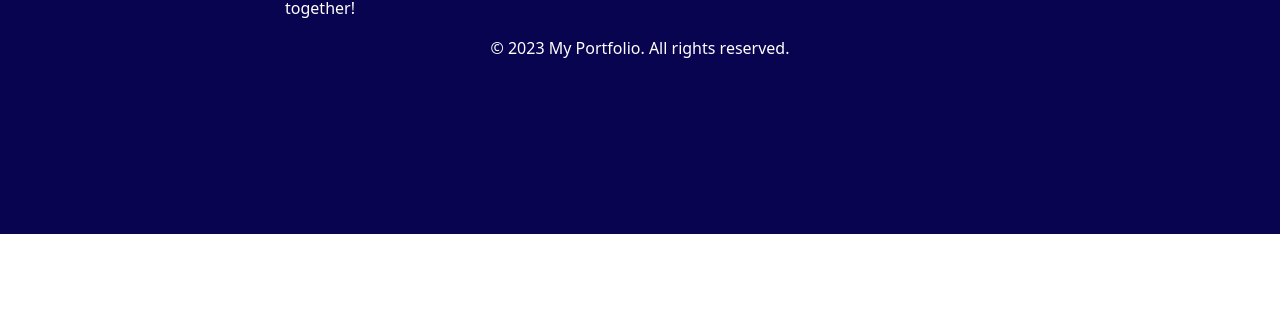
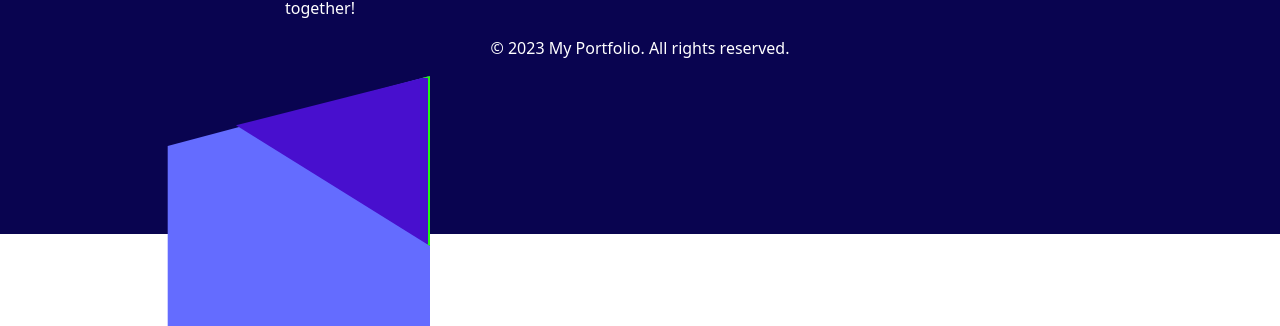
Before and after one commit to Jaysmart98/My-Porfolio, a React (Vite) app: page / in a window 1280 px wide. Shown: the part 566-892 px from the top of the page. Before the commit the page ends 800 px from the top, so only its background shows below. Built offline with nearby package versions, Linux system fonts and the light colour scheme.

Commit message:
add container and clip components; update App.jsx and App.css for layout enhancements

```diff
--- a/src/App.css
+++ b/src/App.css
@@ -38,3 +38,26 @@
 .read-the-docs {
   color: #888;
 }
+
+#container{
+  width: 100%;
+  height: 100%;
+}
+
+#clip{
+  clip-path: polygon(39% 28%, 100% 0, 100% 100%, 39% 100%);
+  position: absolute;
+  background-color: #646cff;
+  width: 430px;
+  height: 250px;
+}
+
+#triangle{
+  width: 200px;
+  height: 170px;
+  background-color: #480fce;
+  clip-path: polygon(100% 0, 3% 29%, 100% 100%);
+  position: absolute;
+  margin-left: 230px;
+  border: 2px solid #23f710;
+}
--- a/src/App.jsx
+++ b/src/App.jsx
@@ -11,6 +11,11 @@ function App() {
       <Navbar/>
       <SectionOne/>
       <Footer/>
+
+      <div id='container'>
+      <div id='clip'></div>
+      <div id='triangle'> </div>
+      </div>
     </>
   )
 }
```
Also changed, not shown: src/components/secondaryComponents/SectionTwo/SectionTwo.jsx (added).
